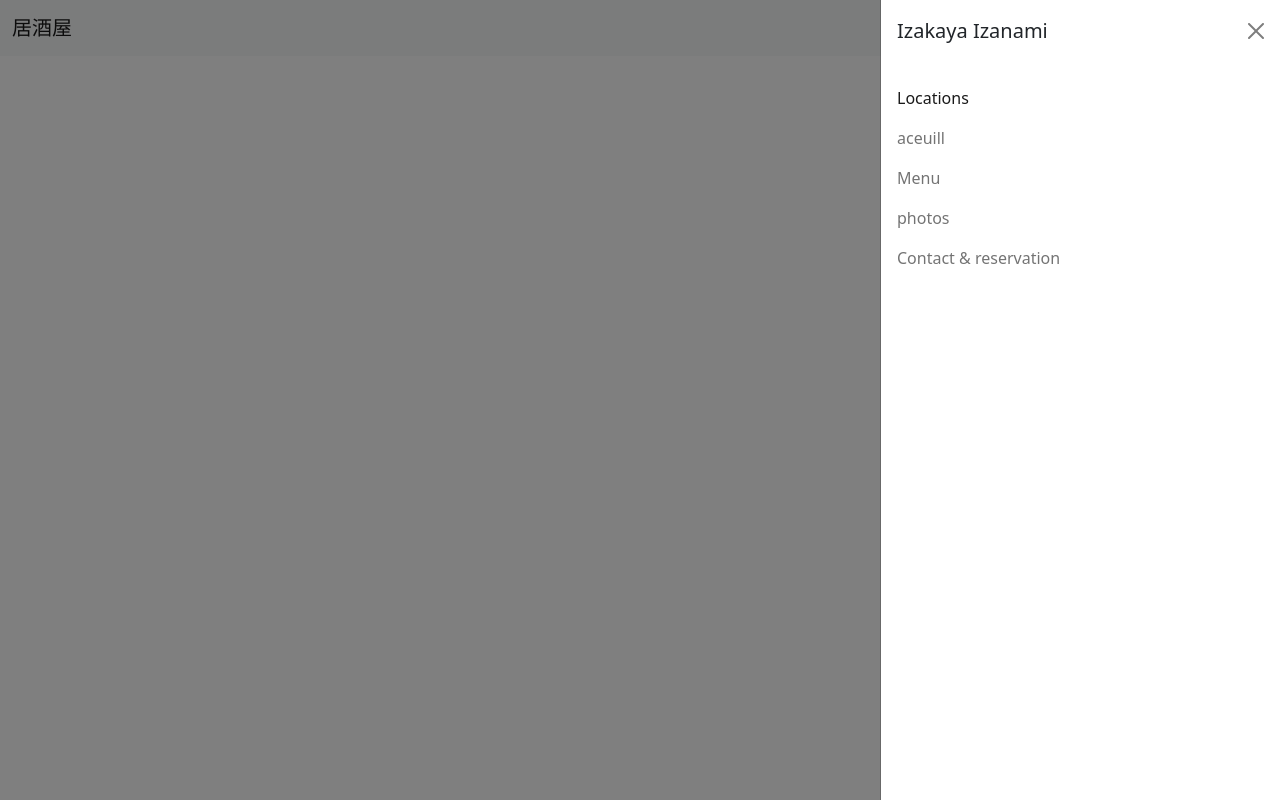
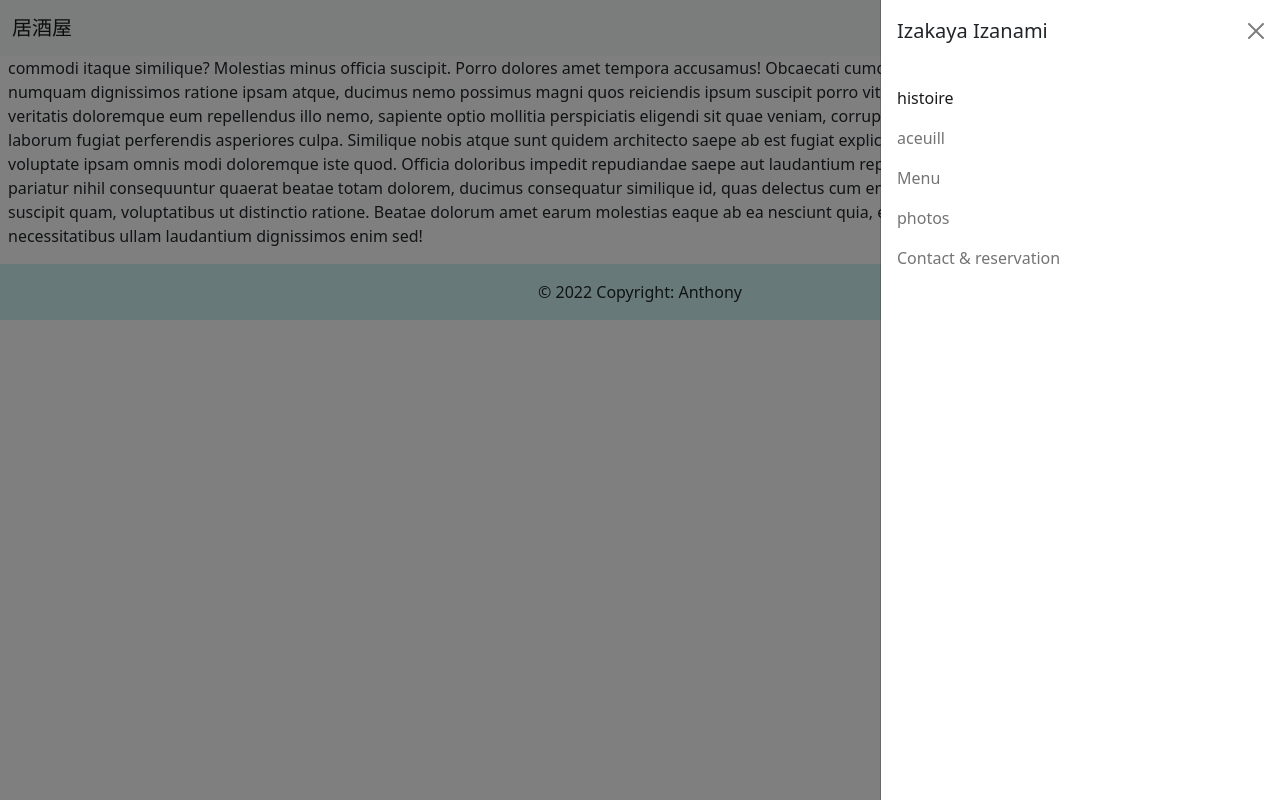
Before and after one commit to AnthonyVanDeyck/restaurant-css-framework, a plain HTML site: page restaurant.html in a window 1280 px wide. Both pictures are taken after a click on the button 1240 px from the left and 28 px from the top of the page. Drawn offline with nearby package versions, Linux system fonts and the light colour scheme.

Commit message:
lorem histoir + css

```diff
--- a/restaurant.html
+++ b/restaurant.html
@@ -1,6 +1,7 @@
 <!-- restaurant -->
 <!DOCTYPE html>
 <html lang="fr">
+
 <head>
 
   <meta charset="UTF-8">
@@ -9,7 +10,8 @@
   <title>resto</title>
 
   <!-- CSS only -->
-    <link href="https://cdn.jsdelivr.net/npm/bootstrap@5.2.0-beta1/dist/css/bootstrap.min.css" rel="stylesheet" integrity="sha384-0evHe/X+R7YkIZDRvuzKMRqM+OrBnVFBL6DOitfPri4tjfHxaWutUpFmBp4vmVor" crossorigin="anonymous">
+  <link href="https://cdn.jsdelivr.net/npm/bootstrap@5.2.0-beta1/dist/css/bootstrap.min.css" rel="stylesheet"
+    integrity="sha384-0evHe/X+R7YkIZDRvuzKMRqM+OrBnVFBL6DOitfPri4tjfHxaWutUpFmBp4vmVor" crossorigin="anonymous">
   <link rel="preconnect" href="https://fonts.googleapis.com">
   <link rel="preconnect" href="https://fonts.gstatic.com" crossorigin>
   <link href="https://fonts.googleapis.com/css2?family=Comfortaa:wght@700&display=swap" rel="stylesheet">
@@ -22,7 +24,8 @@
   <nav class="navbar bg-light fixed-top">
     <div class="container-fluid">
       <a class="navbar-brand" href="#">居酒屋</a>
-      <button class="navbar-toggler" type="button" data-bs-toggle="offcanvas" data-bs-target="#offcanvasNavbar" aria-controls="offcanvasNavbar">
+      <button class="navbar-toggler" type="button" data-bs-toggle="offcanvas" data-bs-target="#offcanvasNavbar"
+        aria-controls="offcanvasNavbar">
         <span class="navbar-toggler-icon"></span>
       </button>
       <div class="offcanvas offcanvas-end" tabindex="-1" id="offcanvasNavbar" aria-labelledby="offcanvasNavbarLabel">
@@ -33,7 +36,7 @@
         <div class="offcanvas-body">
           <ul class="navbar-nav justify-content-end flex-grow-1 pe-3">
             <li class="nav-item">
-                <a class="nav-item nav-link active" aria-current="page" href="restaurant.html">Locations</a>
+              <a class="nav-item nav-link active" aria-current="page" href="restaurant.html">histoire</a>
             </li>
             <li class="nav-item">
               <a class="nav-item nav-link" href="index.html">aceuill</a>
@@ -52,6 +55,20 @@
       </div>
     </div>
   </nav>
+  <p>Lorem ipsum dolor sit amet consectetur adipisicing elit. Dicta sint non laboriosam maiores porro distinctio veniam
+    eum quam cupiditate nostrum velit asperiores odit fuga, modi vitae deserunt nobis! Unde iure velit hic sunt
+    repudiandae ex ipsum neque repellat aut quaerat. Hic possimus dolor corrupti doloremque quos officiis commodi itaque
+    similique? Molestias minus officia suscipit. Porro dolores amet tempora accusamus! Obcaecati cumque dolorum quae,
+    tenetur, aliquid necessitatibus numquam dignissimos ratione ipsam atque, ducimus nemo possimus magni quos reiciendis
+    ipsum suscipit porro vitae saepe quia velit non reprehenderit! Totam veritatis doloremque eum repellendus illo nemo,
+    sapiente optio mollitia perspiciatis eligendi sit quae veniam, corrupti placeat earum explicabo at molestias
+    assumenda laborum fugiat perferendis asperiores culpa. Similique nobis atque sunt quidem architecto saepe ab est
+    fugiat explicabo nisi, voluptatibus ad cupiditate, ullam, rem illum voluptate ipsam omnis modi doloremque iste quod.
+    Officia doloribus impedit repudiandae saepe aut laudantium repellendus necessitatibus cupiditate sequi. Aut pariatur
+    nihil consequuntur quaerat beatae totam dolorem, ducimus consequatur similique id, quas delectus cum enim laborum
+    rem laboriosam aperiam qui magnam suscipit quam, voluptatibus ut distinctio ratione. Beatae dolorum amet earum
+    molestias eaque ab ea nesciunt quia, explicabo perferendis sint obcaecati fugit in eius necessitatibus ullam
+    laudantium dignissimos enim sed!</p>
   <footer class="bg-light text-center text-lg-start">
     <!-- Copyright -->
     <div class="text-center p-3" style="background-color: rgba(40, 218, 209, 0.2);">
@@ -59,7 +76,12 @@
     </div>
     <!-- Copyright -->
   </footer>
-  <script src="https://cdn.jsdelivr.net/npm/@popperjs/core@2.11.5/dist/umd/popper.min.js" integrity="sha384-Xe+8cL9oJa6tN/veChSP7q+mnSPaj5Bcu9mPX5F5xIGE0DVittaqT5lorf0EI7Vk" crossorigin="anonymous"></script>
-  <script src="https://cdn.jsdelivr.net/npm/bootstrap@5.2.0-beta1/dist/js/bootstrap.min.js" integrity="sha384-kjU+l4N0Yf4ZOJErLsIcvOU2qSb74wXpOhqTvwVx3OElZRweTnQ6d31fXEoRD1Jy" crossorigin="anonymous"></script>
+  <script src="https://cdn.jsdelivr.net/npm/@popperjs/core@2.11.5/dist/umd/popper.min.js"
+    integrity="sha384-Xe+8cL9oJa6tN/veChSP7q+mnSPaj5Bcu9mPX5F5xIGE0DVittaqT5lorf0EI7Vk"
+    crossorigin="anonymous"></script>
+  <script src="https://cdn.jsdelivr.net/npm/bootstrap@5.2.0-beta1/dist/js/bootstrap.min.js"
+    integrity="sha384-kjU+l4N0Yf4ZOJErLsIcvOU2qSb74wXpOhqTvwVx3OElZRweTnQ6d31fXEoRD1Jy"
+    crossorigin="anonymous"></script>
 </body>
+
 </html>
--- a/styles.css
+++ b/styles.css
@@ -10,6 +10,13 @@
 
 h1
 {
+    margin-top: 1vh;
     color: red;
     text-align: center;
 }
+
+p
+{
+    margin-top: 1vh;
+    margin-left: 1vh;
+}
```
Also changed, not shown: contact.html (+4 -4 lines), menu.html (+4 -4 lines), pictures.html (+4 -4 lines). Lines whose indentation alone changed are shown as unchanged.
